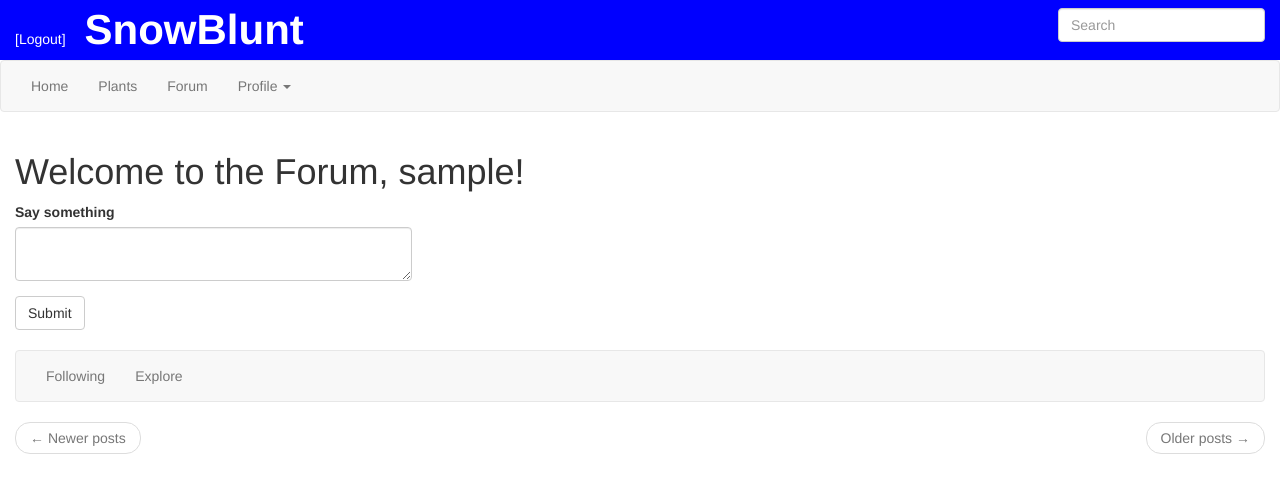
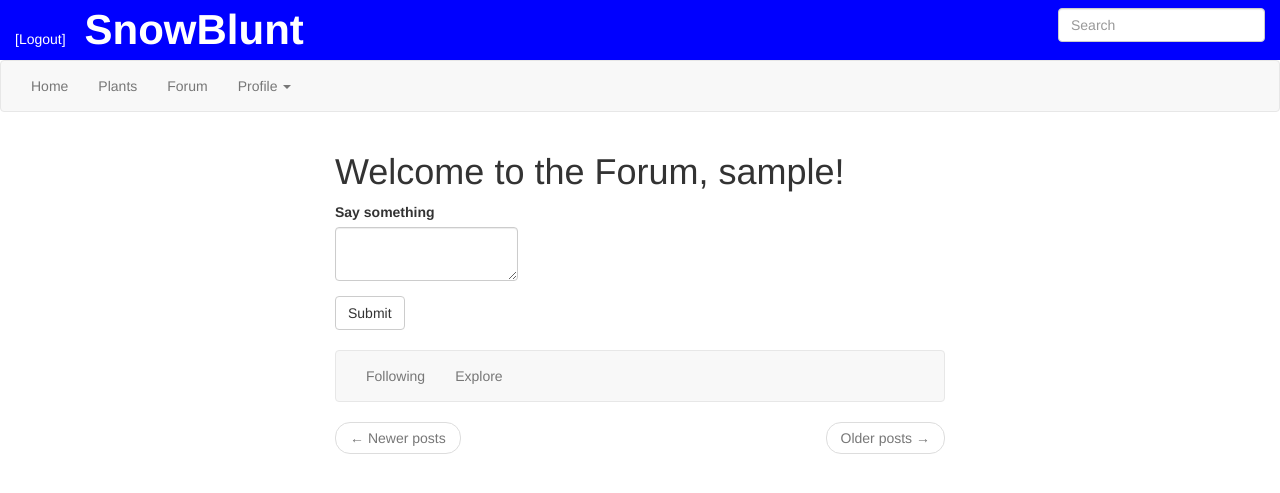
Before and after one commit to robertsvensk/webb_app_flask, a Flask app: page /forum in a window 1280 px wide. Shown: the top 493 px of the page. Run offline with Flask 2, Linux system fonts and the light colour scheme; the visitor is signed in with stand-in values (Sample User, id 1); data comes from the database, SQL or seed files in the repository; data that the repository does not hold is empty; parts of the project's set-up code (start-up, migrations or seed data) failed here and were passed over; some libraries are stand-ins or nearby versions.

Commit message:
Centered all content on page

```diff
--- a/app/templates/template.html
+++ b/app/templates/template.html
@@ -87,14 +87,20 @@
   {% endwith %}
 
   <div class="container-fluid">
-    {% block app_content %}
-    {% endblock %}
+    <div class="row">
+      <div class="col-md-3"></div>
+      <div class="col-md-6">
+      {% block app_content %}
+      {% endblock %}
+      </div>
+      <div class="col-md-3"></div>
+    </div>
   </div>
 {% endblock %}
 
 {% block scripts %}
-  {{ super() }}
-  {{ moment.include_moment() }}
+{{ super() }}
+{{ moment.include_moment() }}
 <script>
     function translate(sourceElem, destElem, sourceLang, destLang) {
         $(destElem).html('<img src="{{ url_for('static', filename='loading.gif') }}">');
```
